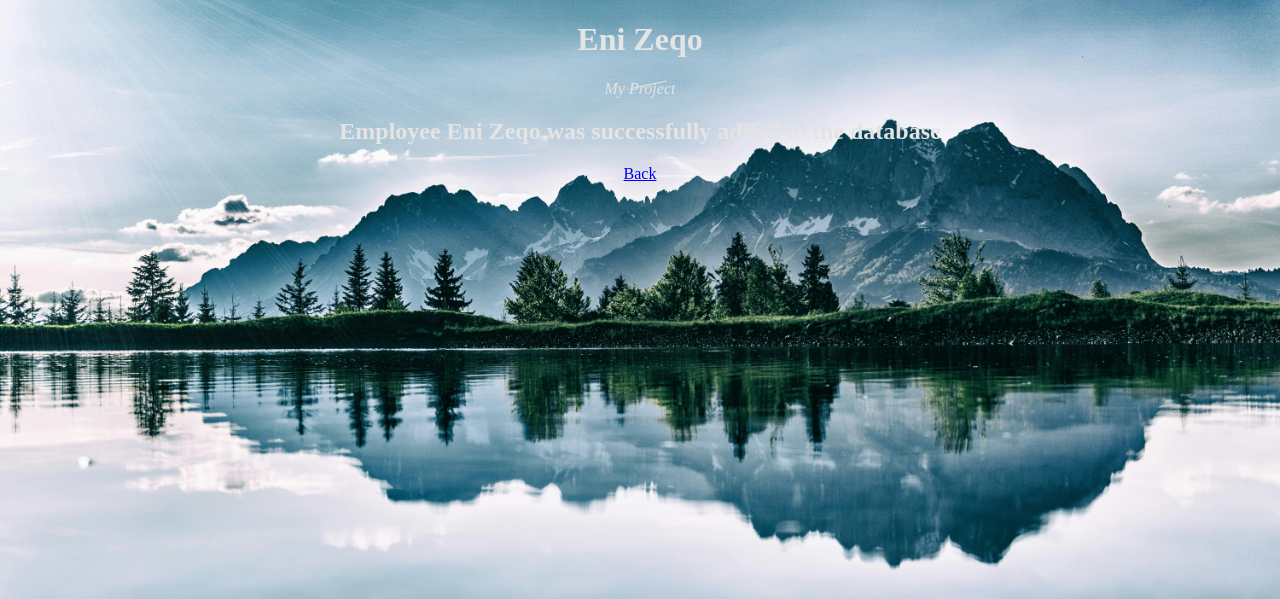
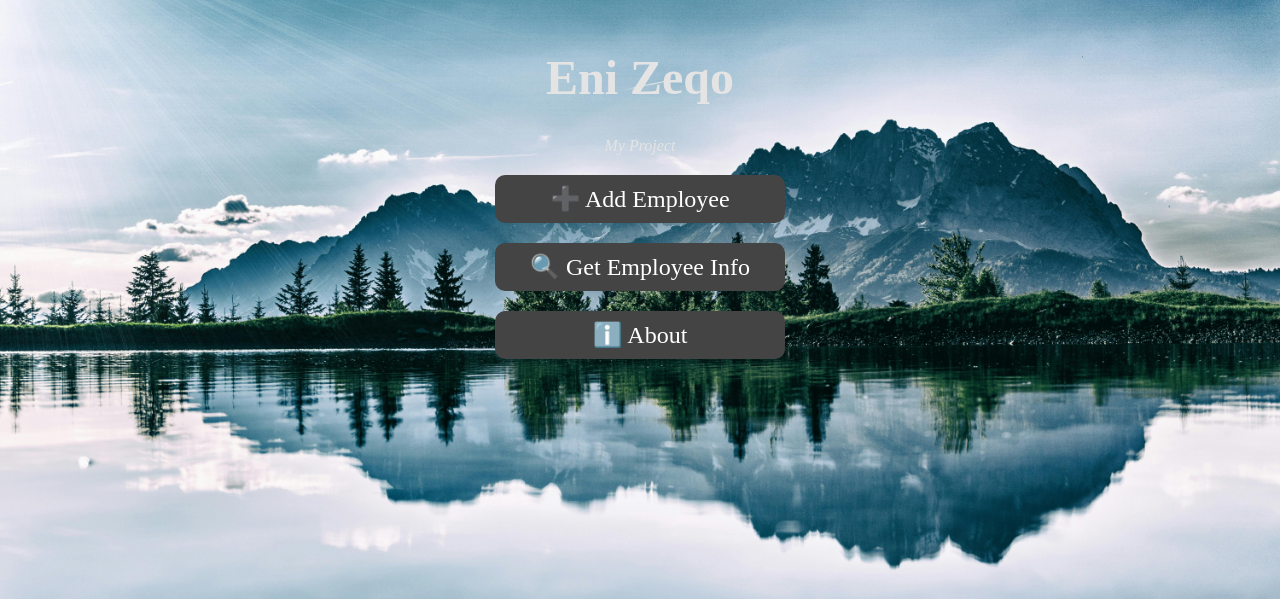
Before and after one commit to Enizeqo28/web-application-project2, a Flask app: page / in a window 1280 px wide. Shown: the top 599 px of the page. Run offline with Flask 3, Linux system fonts and the light colour scheme.

Commit message:
Final tempalate about.html

```diff
--- a/templates/about.html
+++ b/templates/about.html
@@ -1,18 +1,31 @@
 <!DOCTYPE html>
 <html>
 <head>
-    <title>About - {{ project_name }}</title>
+    <title>Welcome - {{ project_name }}</title>
     <style>
         body {
-            /* Use double quotes inside url to avoid conflict */
             background-image: url("{{ url_for('static', filename='background.png') }}");
             background-size: cover;
             color: #e4e4e4;
             text-align: center;
             font-family: avenir;
+            margin-top: 50px;
         }
-        header {
-            margin-top: 20px;
+        h1 {
+            font-size: 3em;
+        }
+        a {
+            display: block;
+            margin: 20px;
+            font-size: 1.5em;
+            color: white;
+            text-decoration: none;
+            background: #444;
+            padding: 10px 20px;
+            border-radius: 10px;
+            width: 250px;
+            margin-left: auto;
+            margin-right: auto;
         }
     </style>
 </head>
@@ -22,9 +35,9 @@
         <p><em>{{ project_slogan }}</em></p>
     </header>
     <div>
-        <!-- Consolidated employee success message -->
-        <h2>Employee {{ name }} was successfully added to the database</h2>
-        <a href="{{ url_for('home') }}">Back</a>
+        <a href="/addemp">➕ Add Employee</a>
+        <a href="/getemp">🔍 Get Employee Info</a>
+        <a href="/about">ℹ️ About</a>
     </div>
 </body>
 </html>
```
